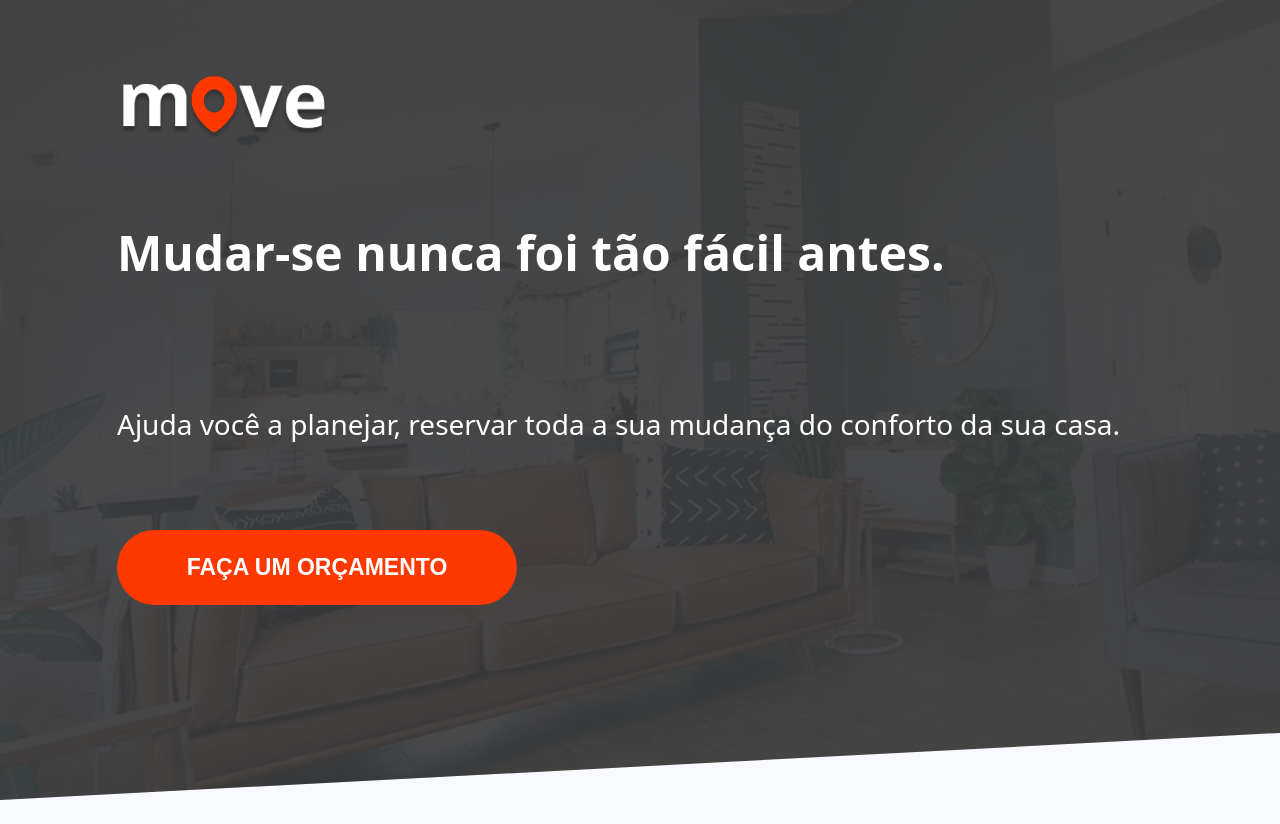
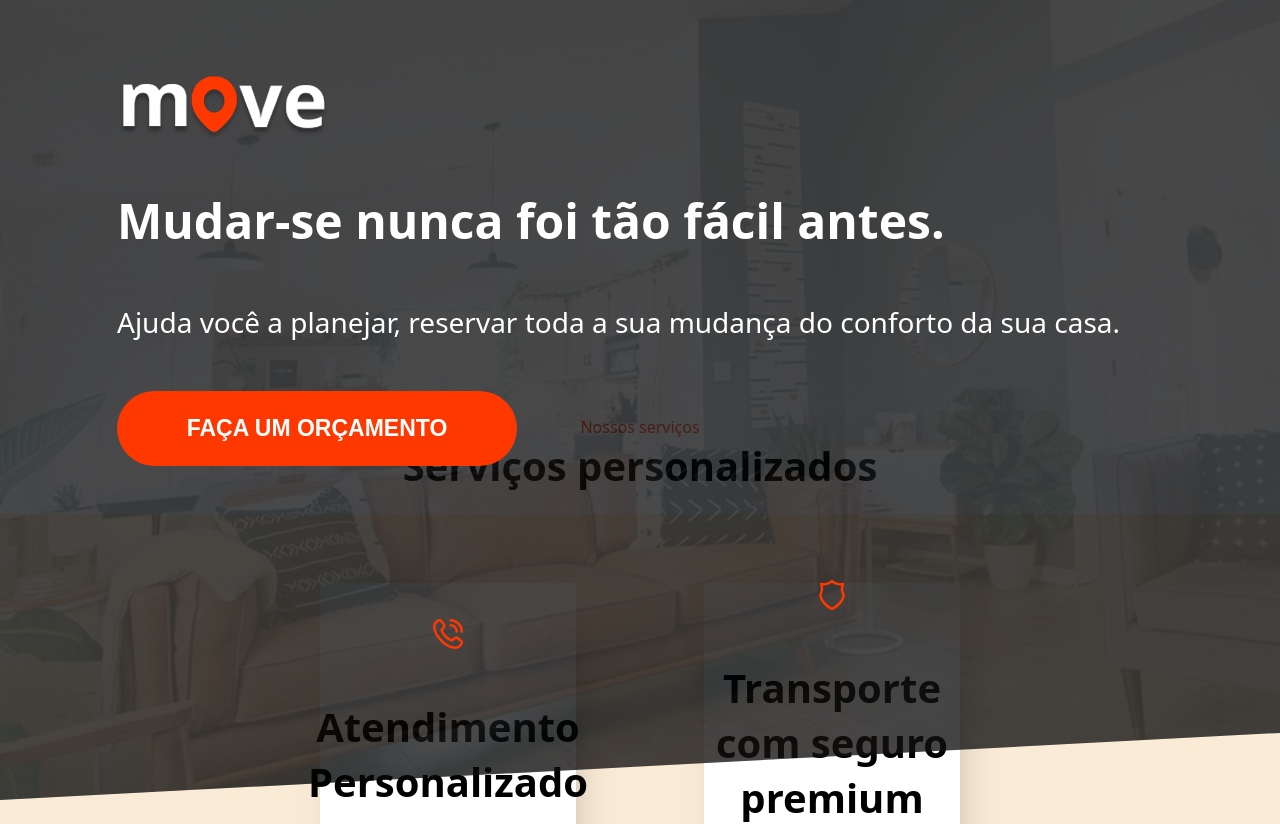
Before and after one commit to eummilena/projeto-move, a React (Vite) app: page / in a window 1280 px wide. Shown: the top 824 px of the page. Before the commit the page ends 800 px from the top, so only its background shows below. Built offline with nearby package versions, Linux system fonts and the light colour scheme.

Commit message:
alteracao no css global

```diff
--- a/src/App.css
+++ b/src/App.css
@@ -1,11 +1,11 @@
 * {
+    margin: 0;
+    padding: 0;
     box-sizing: border-box;
 }
 
 body,
 html {
-    margin: 0;
-    padding: 0;
     font-family: system-ui, -apple-system, BlinkMacSystemFont, 'Segoe UI', Roboto, Oxygen, Ubuntu, Cantarell, 'Open Sans', 'Helvetica Neue', sans-serif;
     background: #f8faff;
 
@@ -31,6 +31,15 @@ h1 {
     font-size: 3rem;
 }
 
+h2 {
+    font-size: 2.5rem;
+    font-weight: 600;
+}
+
 h4 {
     font-size: 1.75rem;
 }
+
+p {
+    font-size: 1rem;
+}
--- a/src/App.jsx
+++ b/src/App.jsx
@@ -9,7 +9,7 @@ function App() {
   return (
     <div className='container'>
       <Header />
-      {/* <Services/> */}
+      <Services/>
     </div>
   )
 }
```
